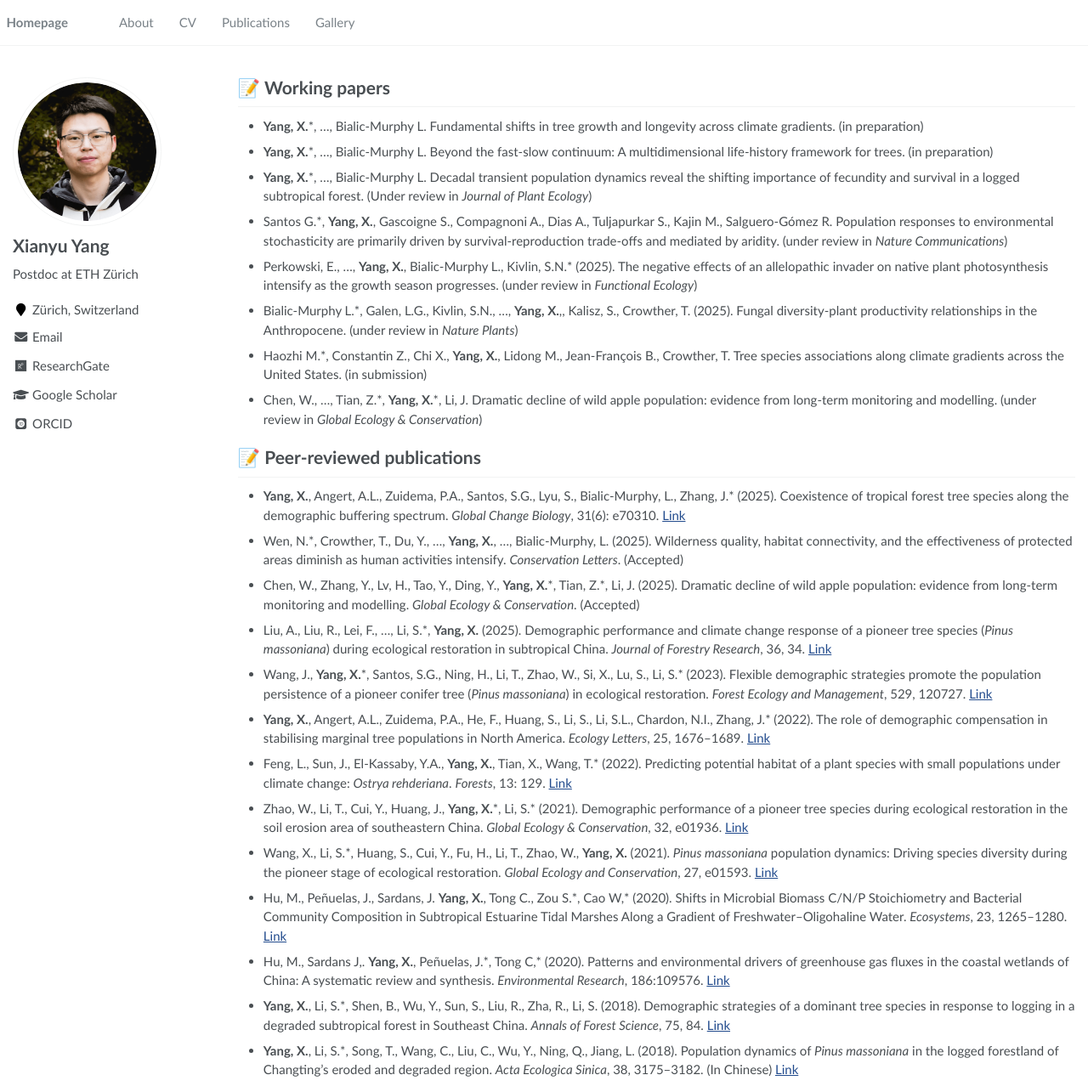
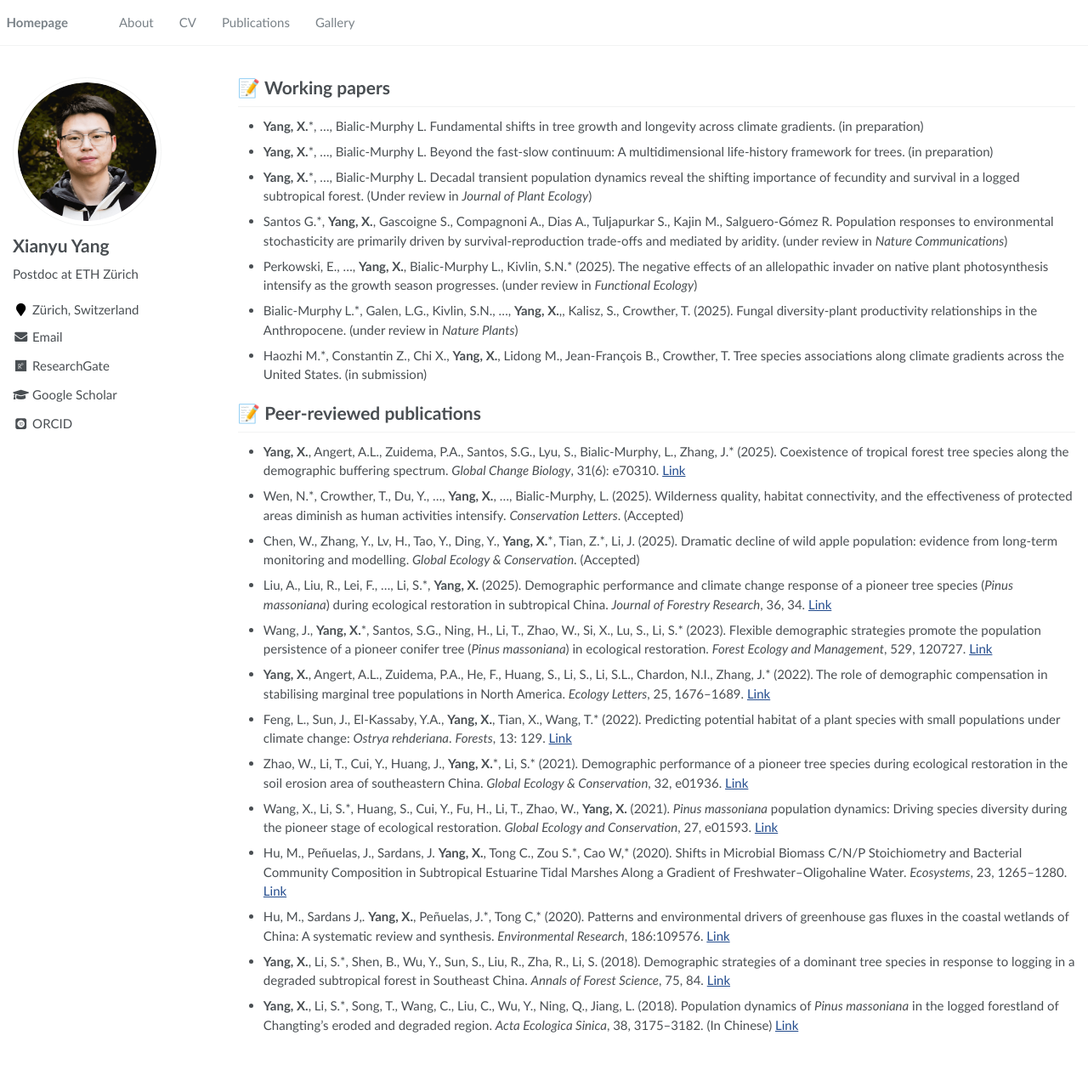
Before and after one commit to Xianyu-Yang/xianyu-yang.github.io, a Jekyll site: the page built from _pages/publications.md, in a window 1280 px wide and 1285 px high. Shown: the whole window at 85% size. Built offline with Jekyll 4.4.1, drawn with Linux system fonts in a browser that asks for light colours; some web fonts are replaced.

Commit message:
Update publications.md

```diff
--- a/_pages/publications.md
+++ b/_pages/publications.md
@@ -19,8 +19,6 @@ author_profile: true
 -	Bialic-Murphy L.\*, Galen, L.G., Kivlin, S.N., ..., **Yang, X.**,, Kalisz, S., Crowther, T. (2025). Fungal diversity-plant productivity relationships in the Anthropocene. (under review in _Nature Plants_)
 
 -	Haozhi M.\*, Constantin Z., Chi X., **Yang, X.**, Lidong M., Jean-François B., Crowther, T. Tree species associations along climate gradients across the United States. (in submission)
-
-- Chen, W., ..., Tian, Z.\*, **Yang, X.**\*, Li, J. Dramatic decline of wild apple population: evidence from long-term monitoring and modelling. (under review in _Global Ecology & Conservation_)
 
 
 # 📝 Peer-reviewed publications
```
